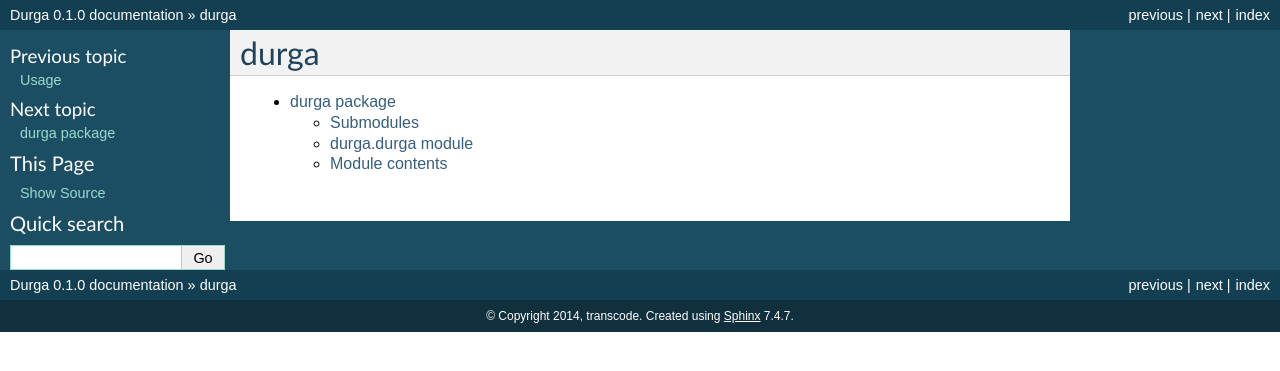
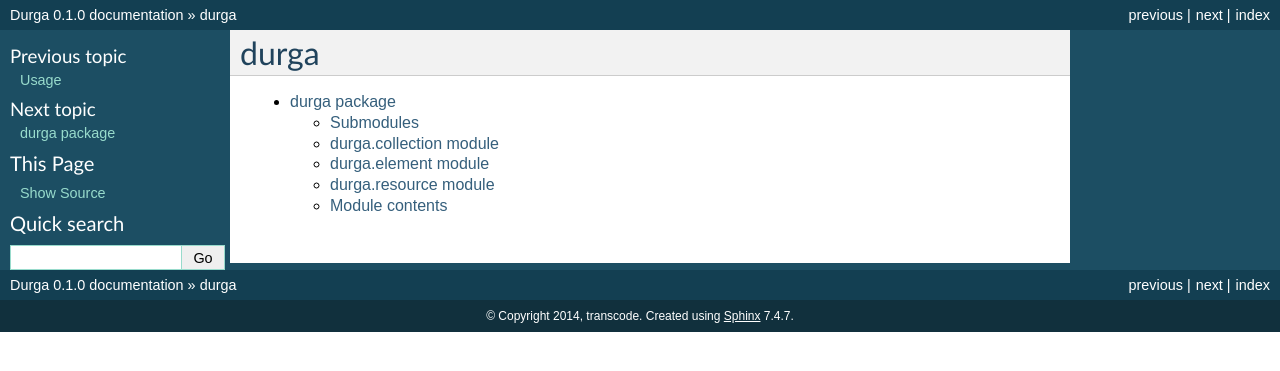
Before and after one commit to transcode-de/durga, a Sphinx documentation site: the page built from docs/modules.rst, in a window 1280 px wide. Shown: the top 371 px of the page. Built offline with Sphinx 7.4.7, drawn with Linux system fonts in a browser that asks for light colours; pages that are not in the unit, such as notebooks, are missing from menus.

Commit message:
Updated auto-generated apidocs

```diff
--- a/docs/durga.rst
+++ b/docs/durga.rst
@@ -1,21 +1,36 @@
-*************
 durga package
-*************
+=============
 
 Submodules
-==========
+----------
 
-durga.durga module
-==================
+durga.collection module
+-----------------------
 
-.. automodule:: durga.durga
+.. automodule:: durga.collection
+    :members:
+    :undoc-members:
+    :show-inheritance:
+
+durga.element module
+--------------------
+
+.. automodule:: durga.element
+    :members:
+    :undoc-members:
+    :show-inheritance:
+
+durga.resource module
+---------------------
+
+.. automodule:: durga.resource
     :members:
     :undoc-members:
     :show-inheritance:
 
 
 Module contents
-===============
+---------------
 
 .. automodule:: durga
     :members:
```
